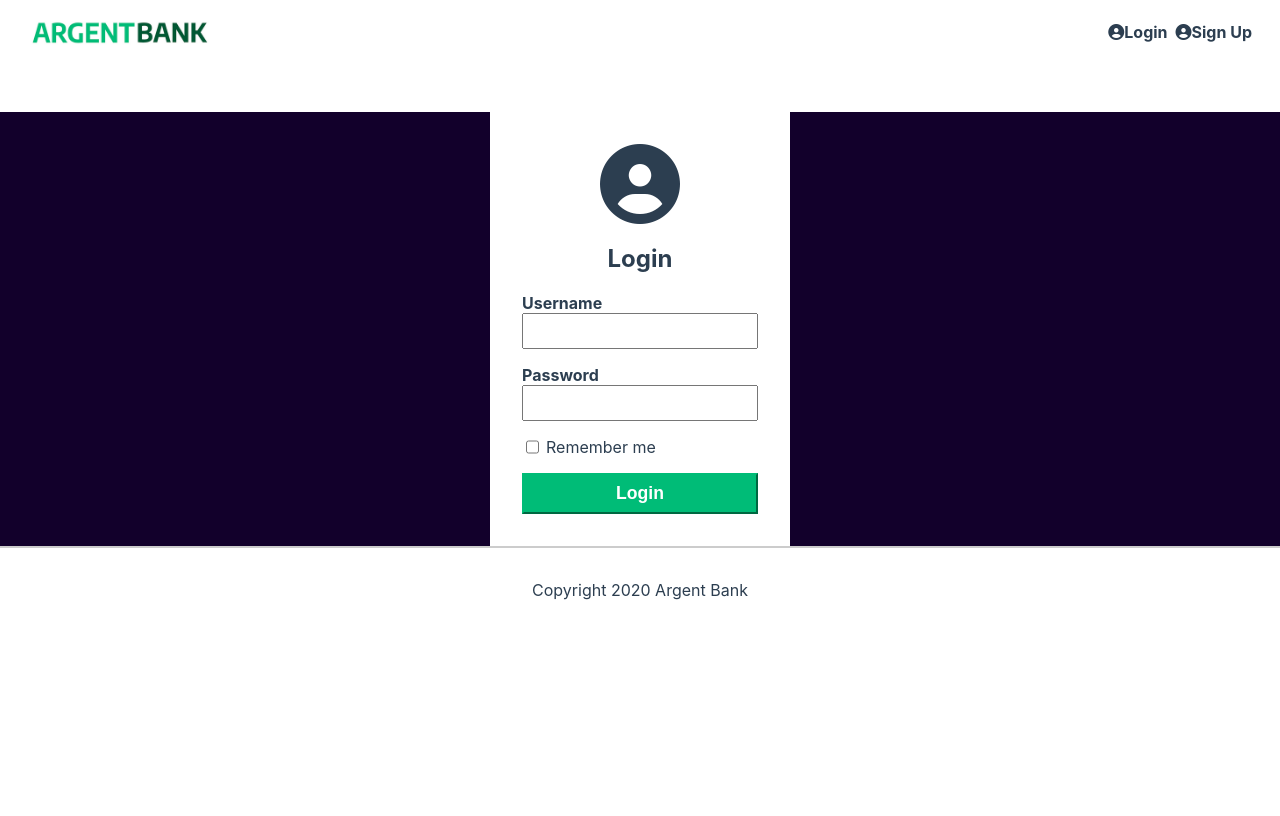
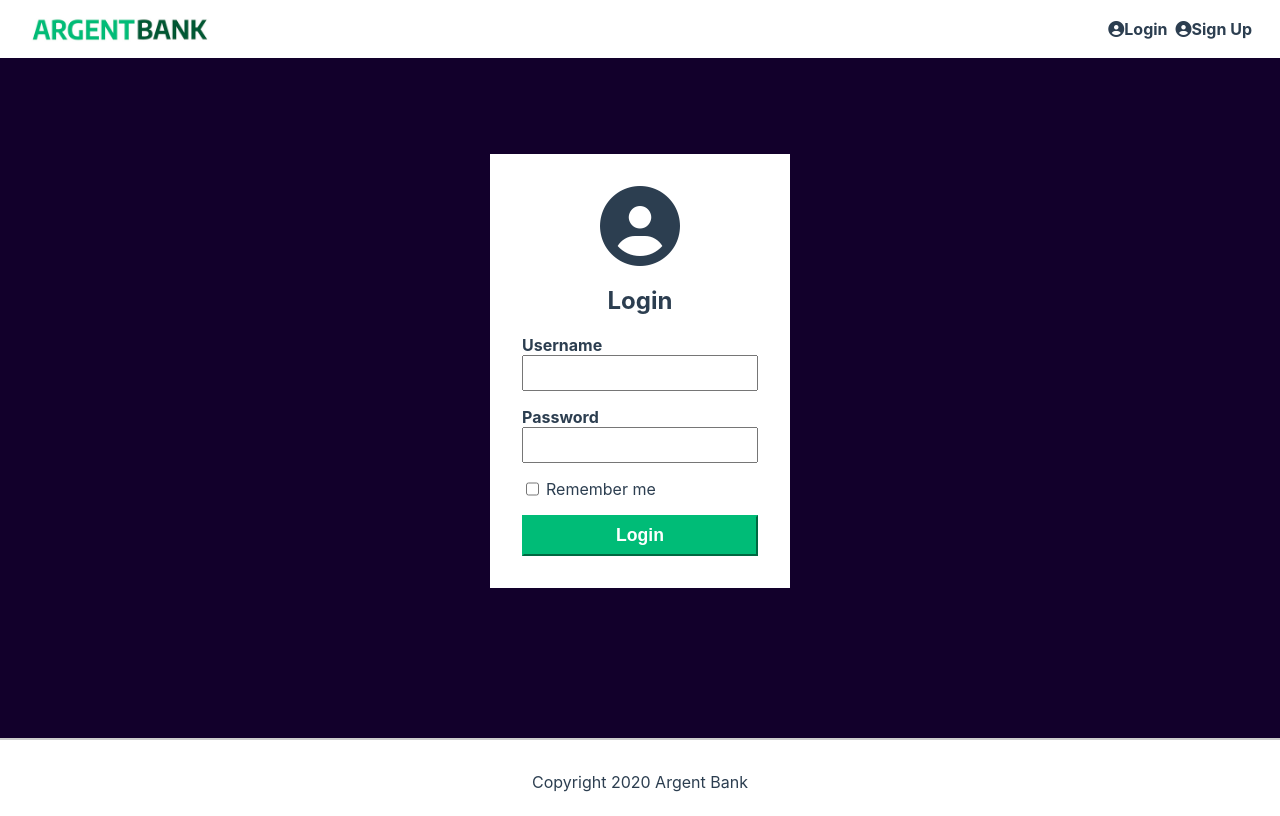
Before and after one commit to ToDestiny/argent-bank, a React (Create React App) app: page /login in a window 1280 px wide. Built offline with nearby package versions, Linux system fonts and the light colour scheme.

Commit message:
Fix: Footer & Header CSS as per requested.

```diff
--- a/src/components/Footer.jsx
+++ b/src/components/Footer.jsx
@@ -2,7 +2,8 @@ import React from 'react';
 import styled from 'styled-components';
 
 const Container = styled.footer`
-  bottom: 0;
+  height: -3rem;
+  background-color: white;
 `;
 
 function Footer() {
--- a/src/components/Header.jsx
+++ b/src/components/Header.jsx
@@ -6,6 +6,13 @@ import { useSelector } from 'react-redux';
 import { logout } from '../features/authSlice';
 import { useDispatch } from 'react-redux';
 import { useNavigate } from 'react-router-dom';
+import styled from 'styled-components';
+
+const Container = styled.nav`
+  height: 3rem;
+  display: flex;
+  align-items: center;
+`;
 
 function Header() {
   const dispatch = useDispatch();
@@ -19,9 +26,7 @@ function Header() {
     console.log('User Successfully Logout!');
   };
   return (
-    <>
-      {' '}
-      <nav className="main-nav">
+    <Container className="main-nav">
       <Link className="main-nav-logo" to="/">
         <img
           className="main-nav-logo-image"
@@ -54,8 +59,7 @@ function Header() {
           Sign Up
         </Link>
       </div>
-      </nav>
-    </>
+    </Container>
   );
 }
 
--- a/src/pages/Error.jsx
+++ b/src/pages/Error.jsx
@@ -2,6 +2,11 @@ import '../App.css';
 import styled from 'styled-components';
 import Header from '../components/Header';
 import Footer from '../components/Footer';
+
+const Container = styled.footer`
+  height: 85vh;
+  margin-bottom: -3rem;
+`;
 
 const ErrorContent = styled.div`
   width: 100%;
@@ -17,7 +22,7 @@ function Error() {
   return (
     <div>
       <Header />
-      <main>
+      <Container>
         <div className="hero">
           <section className="hero-content">
             <h2 className="sr-only">Promoted Content</h2>
@@ -38,7 +43,7 @@ function Error() {
             </h1>
           </ErrorContent>
         </section>
-      </main>
+      </Container>
       <Footer />
     </div>
   );
--- a/src/pages/Home.jsx
+++ b/src/pages/Home.jsx
@@ -3,13 +3,19 @@ import iconMoney from '../assets/img/icon-money.png';
 import iconSecurity from '../assets/img/icon-security.png';
 import Footer from '../components/Footer';
 import Header from '../components/Header';
+import styled from 'styled-components';
+
+const Container = styled.footer`
+  height: 85vh;
+  margin-bottom: -3rem;
+`;
 
 function Home() {
   return (
     <div>
       <title>Argent Bank - Home Page</title>
       <Header />
-      <main>
+      <Container>
         <div className="hero">
           <section className="hero-content">
             <h2 className="sr-only">Promoted Content</h2>
@@ -49,7 +55,7 @@ function Home() {
             </p>
           </div>
         </section>
-      </main>
+      </Container>
       <Footer />
     </div>
   );
--- a/src/pages/Login.jsx
+++ b/src/pages/Login.jsx
@@ -6,6 +6,15 @@ import { useDispatch } from 'react-redux';
 import { setUserToken } from '../features/authSlice';
 import Header from '../components/Header';
 import Footer from '../components/Footer';
+import styled from 'styled-components';
+
+const Container = styled.footer`
+  height: 85vh;
+  padding-top: 3rem;
+  margin-bottom: -3rem;
+`;
+
+const Section = styled.section``;
 
 const initialState = {
   email: '',
@@ -51,10 +60,10 @@ function Login() {
   }, [isSuccess, isError]);
 
   return (
-    <div>
+    <>
       <Header />
-      <main className="main bg-dark">
-        <section className="sign-in-content">
+      <Container className="main bg-dark">
+        <Section className="sign-in-content">
           <i className="fa fa-user-circle sign-in-icon" />
           <h1>Login</h1>
           <div className="input-wrapper">
@@ -91,10 +100,10 @@ function Login() {
             Login
           </button>
           {isError && <span>Sorry, Login failed!</span>}
-        </section>
-      </main>
+        </Section>
+      </Container>
       <Footer />
-    </div>
+    </>
   );
 }
 
--- a/src/pages/Profile.jsx
+++ b/src/pages/Profile.jsx
@@ -6,6 +6,13 @@ import { useChangeUserMutation } from '../services/authApi';
 import { setUser } from '../features/authSlice';
 import Header from '../components/Header';
 import Footer from '../components/Footer';
+import styled from 'styled-components';
+
+const Container = styled.footer`
+  height: 85vh;
+  padding-top: 3rem;
+  margin-bottom: -3rem;
+`;
 
 const initialState = {
   firstName: '',
@@ -74,7 +81,7 @@ function Profile() {
   return (
     <div>
       <Header />
-      <main className="main bg-dark">
+      <Container className="main bg-dark">
         <div className="header">
           <h1>
             Welcome back
@@ -142,7 +149,7 @@ function Profile() {
             <button className="transaction-button">View transactions</button>
           </div>
         </section>
-      </main>
+      </Container>
       <Footer />
     </div>
   );
--- a/src/pages/SignUp.jsx
+++ b/src/pages/SignUp.jsx
@@ -4,6 +4,13 @@ import { useNavigate } from 'react-router-dom';
 import { useRegisterUserMutation } from '../services/authApi';
 import Header from '../components/Header';
 import Footer from '../components/Footer';
+import styled from 'styled-components';
+
+const Container = styled.footer`
+  height: 85vh;
+  padding-top: 3rem;
+  margin-bottom: -3rem;
+`;
 
 const initialState = {
   firstName: '',
@@ -22,7 +29,7 @@ function SignUp() {
 
   const navigate = useNavigate();
 
-  const [registerUser, { data, isSuccess, isError, error }] =
+  const [registerUser, { isSuccess, isError, error }] =
     useRegisterUserMutation();
 
   const handleChange = (e) => {
@@ -78,7 +85,7 @@ function SignUp() {
   return (
     <div>
       <Header />
-      <main className="main bg-dark">
+      <Container className="main bg-dark">
         <section className="sign-in-content">
           <i className="fa fa-user-circle sign-in-icon" />
           <h1>Sign Up</h1>
@@ -147,7 +154,7 @@ function SignUp() {
           {isErrorPassword && <span>Your passwords don't match!</span>}
           {isError && <span>${error}</span>}
         </section>
-      </main>
+      </Container>
       <Footer />
     </div>
   );
```
Lines whose indentation alone changed are shown as unchanged.
